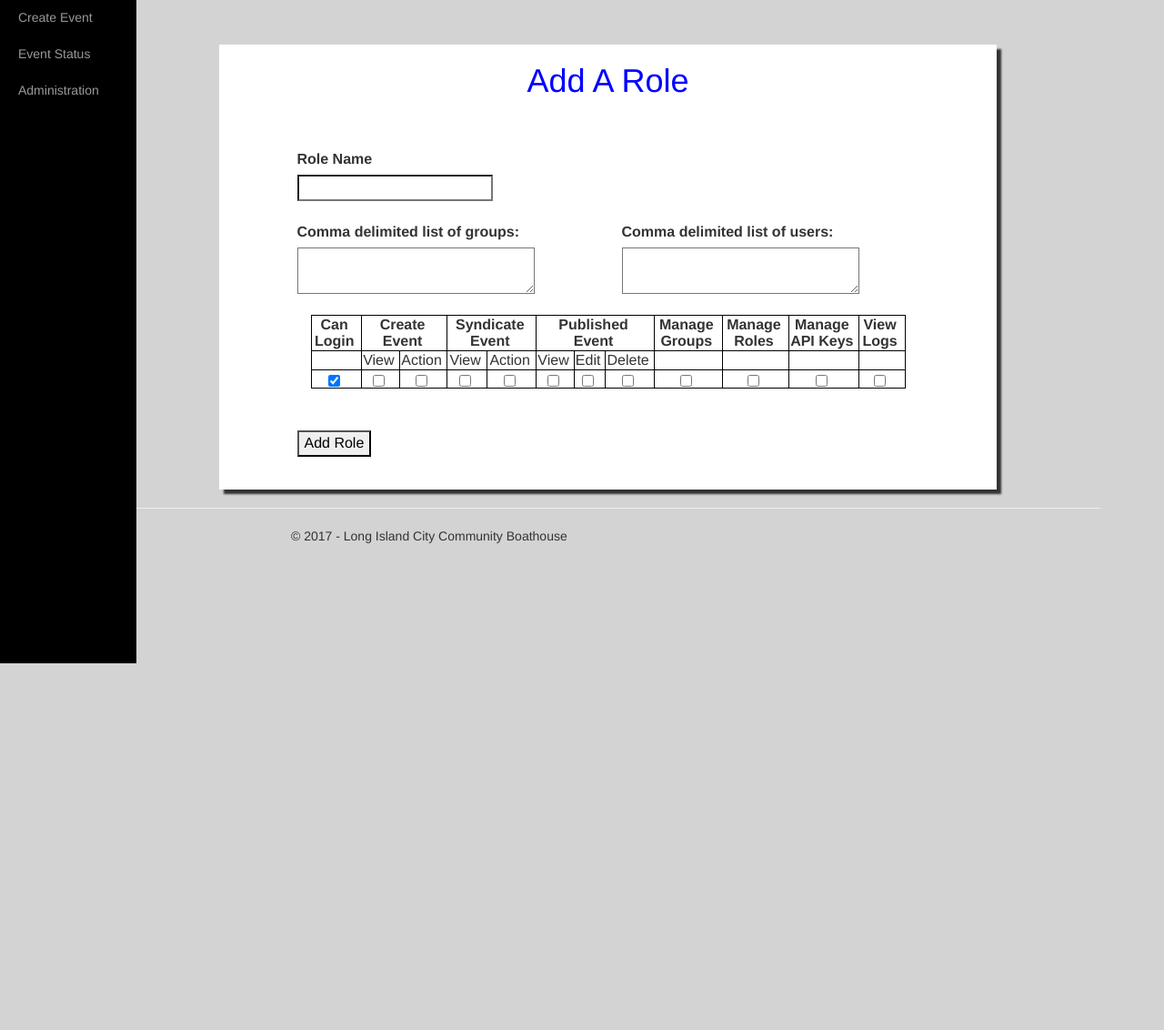
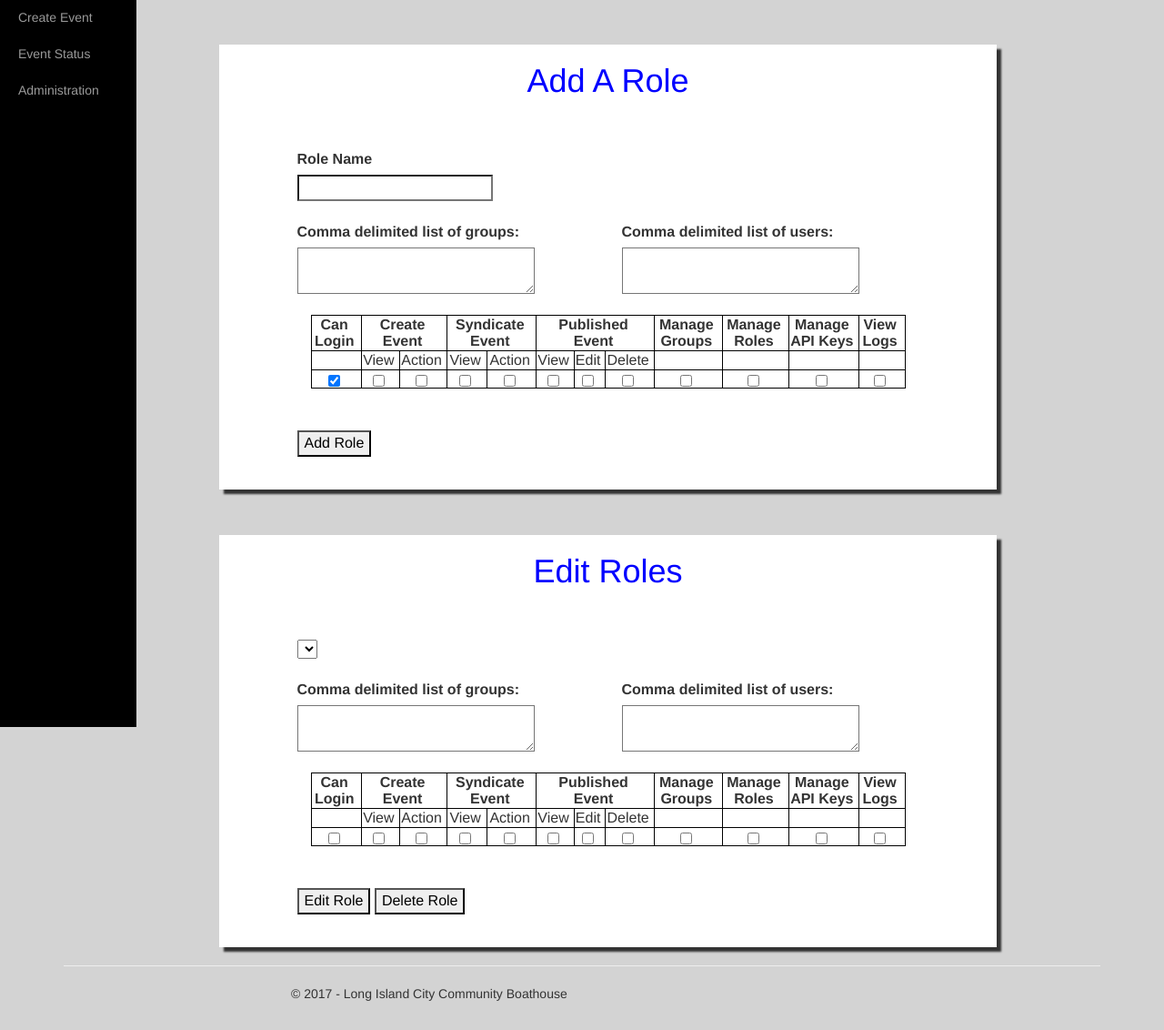
Before and after one commit to LICCB/EventSyndication, a Django app: page /eventsyndication/roleManagement in a window 1280 px wide. Shown: the part 71-1203 px from the top of the page at 91% size. Before the commit the page ends 800 px from the top, so only its background shows below. Run offline with Django 3.2, Linux system fonts and the light colour scheme; the visitor is signed in with stand-in values (Sample User, id 1); data that the repository does not hold is empty; some libraries are stand-ins or nearby versions.

Commit message:
add an option to edit and delete roles

```diff
--- a/webapp/templates/webapp/roleManagement.html
+++ b/webapp/templates/webapp/roleManagement.html
@@ -85,5 +85,86 @@
         </form>
     </div>
 </div>
+<div class="card">
+    <h1 class="pageHeaders">Edit Roles</h1>
+    <div class="cardBody">
+        <br>
+        <br>
+        <form method="post" action="roleManagement">
+            {% csrf_token %}
+			<select name="RroupName">
+                {% for role in roles %}
+
+                <option value="{{role}}">{{role}}</option>
+
+                {% endfor %}
+            </select>
+            <br />
+            <br />
+            <div class="row">
+                <div class="col-md-6">
+                    <label for="Groups">Comma delimited list of groups: </label>
+                    <textarea style="width:80%" id="Groups" name="Groups" maxlength="1024"></textarea>
+                </div>
+                <div class="col-md-6">
+                    <label for="Users">Comma delimited list of users: </label>
+                    <textarea style="width:80%" id="Users" name="Users" maxlength="1024"></textarea>
+                </div>
+
+            </div>
+            <br />
+            <div class="col-md-12">
+                <table>
+                    <thead>
+                        <tr>
+                            <th>Can Login</th>
+                            <th colspan="2">Create Event</th>
+                            <th colspan="2">Syndicate Event</th>
+                            <th colspan="3">Published Event</th>
+                            <th>Manage Groups</th>
+                            <th>Manage Roles</th>
+                            <th>Manage API Keys</th>
+                            <th>View Logs</th>
+                        </tr>
+                        <tr>
+                            <td></td>
+                            <td>View</td>
+                            <td>Action</td>
+                            <td>View</td>
+                            <td>Action</td>
+                            <td>View</td>
+                            <td>Edit</td>
+                            <td>Delete</td>
+                            <td></td>
+                            <td></td>
+                            <td></td>
+                            <td></td>
+                        </tr>
+                    </thead>
+                    <tbody>
+                        <tr id="EditRoleRow">
+                            <td><input id="id_CanLogin" name="CanLogin" type="checkbox"></td>
+                            <td><input id="id_CreatePage_View" name="CreatePage_View" type="checkbox"></td>
+                            <td><input id="id_CreatePage_Action" name="CreatePage_Action" type="checkbox"></td>
+                            <td><input id="id_PublishPage_View" name="PublishPage_View" type="checkbox"></td>
+                            <td><input id="id_PublishPage_Action" name="PublishPage_Action" type="checkbox"></td>
+                            <td><input id="id_StatusPage_View" name="StatusPage_View" type="checkbox"></td>
+                            <td><input id="id_StatusPage_Edit" name="StatusPage_Edit" type="checkbox"></td>
+                            <td><input id="id_StatusPage_Delete" name="StatusPage_Delete" type="checkbox"></td>
+                            <td><input id="id_CanChangeGroups" name="CanChangeGroups" type="checkbox"></td>
+                            <td><input id="id_CanChangePermissions" name="CanChangePermissions" type="checkbox"></td>
+                            <td><input id="id_CanChangeAPIKeys" name="CanChangeAPIKeys" type="checkbox"></td>
+                            <td><input id="id_CanViewLogs" name="CanViewLogs" type="checkbox"></td>
+                        </tr>
+                    </tbody>
+                </table>
+            </div>
+            <br />
+            <br />
+            <input type="submit" value="Edit Role" name="editRole">
+			<input type="submit" value="Delete Role" name="deleteRole">
+        </form>
+    </div>
+</div>
 <!--<script src="../../static/webapp/scripts/createEventPage/pageActions.js" type="text/javascript"></script>-->
 {% endblock %}
```
